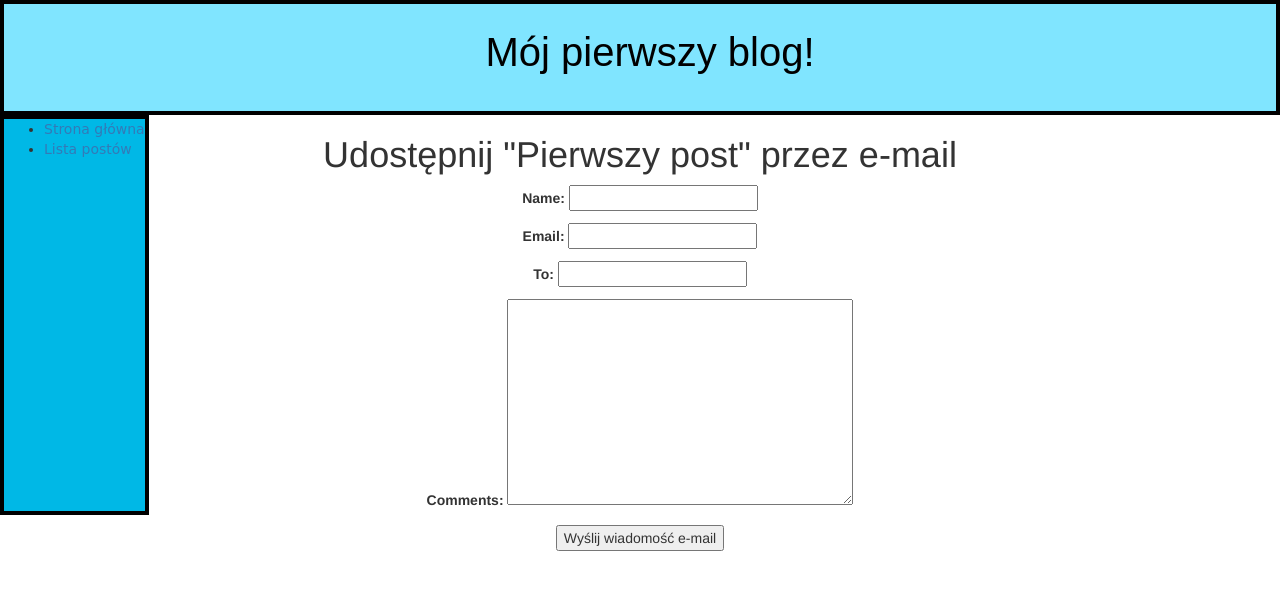
After one commit to AlmightyFist/MY_own_blog, a Django app: page /1/share/ in a window 1280 px wide. The commit adds this page. Shown: the top 590 px of the page. Run offline with Django 3.2, Linux system fonts and the light colour scheme; data comes from the database, SQL or seed files in the repository; both versions use the stored data as it was after the commit; some libraries are stand-ins or nearby versions.

Commit message:
New views and design

```diff
--- a/mysite/blog/admin.py
+++ b/mysite/blog/admin.py
@@ -3,5 +3,7 @@ from .models import Post
 # Register your models here.
 class PostAdmin(admin.ModelAdmin):
     list_display = ('title', 'slug', 'author', 'publish', 'created', 'status')
+    list_filter = ('status', 'created', 'publish', 'author')
+    search_fields = ('title', 'body_text')
 
 admin.site.register(Post, PostAdmin)
--- /dev/null
+++ b/mysite/blog/forms.py
@@ -0,0 +1,14 @@
+from django import forms
+from .models import Post
+
+class PostForm(forms.ModelForm):
+
+    class Meta:
+        model = Post
+        fields = ('title','body_text')
+
+class EmailPostForm(forms.Form):
+    name = forms.CharField(max_length=25)
+    email = forms.EmailField()
+    to = forms.EmailField()
+    comments = forms.CharField(required=False, widget = forms.Textarea)
--- a/mysite/blog/models.py
+++ b/mysite/blog/models.py
@@ -2,10 +2,11 @@ from django.db import models
 from django.utils import timezone
 from django.contrib.auth.models import User
 
+
 # Create your models here.
 class Post(models.Model):
     TABLE_OF_CHOICES = (('draft','Roboczy'),('published','Opublikowany'),)
-    author = models.ForeignKey(User, related_name = 'blog_posts')
+    author = models.ForeignKey(User, on_delete=models.CASCADE)
     title = models.CharField(max_length=250)
     slug = models.SlugField(max_length=250,unique_for_date='publish')
     body_text = models.TextField()
--- /dev/null
+++ b/mysite/blog/static/css/blog1.css
@@ -0,0 +1,55 @@
+a {
+  text-decoration: none;
+}
+
+#sidebar {
+  height: 400px;
+  width: 150p;
+  float:right;
+  font-family:cursive;
+  background-color:  #00b8e6;
+  border: 4px solid black;
+  position: fixed;
+
+}
+body .header {
+ text-align: center;
+ padding: 20px 20px 20px 40px;
+ background-color: #80e5ff;
+ border: 4px solid black;
+}
+
+body .header a {
+  color: black;
+  font-family:fantasy;
+  font-size:40px;
+}
+body .content {
+  text-align: center;
+  position: static;
+}
+
+body .content .main_site {
+  color: black;
+  font-size: 10px;
+  font-family: serif;
+
+}
+
+body .content .content_header {
+  color: red;
+  font-size: 20px;
+  font-family: fantasy;
+}
+
+body .content .posts {
+  color: black;
+  font-size: 15px;
+  font-family: monospace;
+
+}
+
+body .content .posts #title {
+  font-weight: bold;
+  font-size: 17px;
+}
--- a/mysite/blog/templates/blog/base.html
+++ b/mysite/blog/templates/blog/base.html
@@ -2,13 +2,18 @@
 {% load staticfiles %}
 <html>
   <head>
-      <link rel="stylesheet" href="{% static 'css/blog.css' %}" />
+      <link rel="stylesheet" href="//maxcdn.bootstrapcdn.com/bootstrap/3.2.0/css/bootstrap.min.css">
+      <link rel="stylesheet" href="//maxcdn.bootstrapcdn.com/bootstrap/3.2.0/css/bootstrap-theme.min.css">
+      <link rel="stylesheet" href="{% static 'css/blog1.css' %}" />
       <title>Mój blog</title>
   </head>
 
   <body>
-    <div id="header">
+    <div class="header">
       <p><a href="{% url 'main_site' %}">Mój pierwszy blog!<a/></p>
+     {% if user.is_authenticated %}
+      <p><a href="{% url 'post_new' %}" class = "top-menu"><span class="glyphicon glyphicon-plus"></span></a>
+     {% endif %}
     </div>
     <div id ="sidebar">
       {% block sidebar %}
@@ -19,7 +24,7 @@
       {% endblock %}
     </div>
 
-    <div id="content">
+    <div class="content">
       {% block content%} {% endblock %}
     </div>
   </body>
--- a/mysite/blog/templates/blog/main_site.html
+++ b/mysite/blog/templates/blog/main_site.html
@@ -1,5 +1,6 @@
 {% extends "blog/base.html" %}
 {% block content%}
+<div class="main_site">
   <h1>
       <p>Jest to strona startowa mojego nowego bloga </p>
       <p> Z czasem będę ją rozbudowywał</p>
@@ -9,4 +10,5 @@
       </iframe>
 
   </h1>
+</div>
   {% endblock %}
--- /dev/null
+++ b/mysite/blog/templates/blog/share.html
@@ -0,0 +1,17 @@
+{% extends "blog/base.html" %}
+{% block title %}Udostępnij post{% endblock %}
+{% block content %}
+  {% if sent %}
+    <h1>Wiadomość e-mail została wysłana</h1>
+    <p>
+      Wysłanie posta "{{ post.title }}" do {{ cd.to }} zakończyło się sukcesem.
+    </p>
+  {% else %}
+    <h1>Udostępnij "{{ post.title }}" przez e-mail</h1>
+    <form action="." method="post">
+      {{ form.as_p }}
+      {% csrf_token %}
+      <input type="submit" value="Wyślij wiadomość e-mail">
+    </form>
+{% endif %}
+{% endblock %}
--- a/mysite/blog/urls.py
+++ b/mysite/blog/urls.py
@@ -2,7 +2,10 @@ from django.conf.urls import url
 from . import views
 
 urlpatterns = [
-    url(r'^post_list/', views.post_list, name='post_list'),
+    url(r'^post_list/', views.PostListView.as_view(), name='post_list'),
     url(r'^$', views.main_site, name='main_site'),
-    url(r'^post/(?P<pk>\d+)/$', views.post_detail, name='post_detail')
+    url(r'^post/(?P<pk>\d+)/$', views.post_detail, name='post_detail'),
+    url(r'^post/new/$', views.post_new, name ='post_new'),
+    url(r'^post/(?P<pk>\d+)/edit/$', views.post_edit, name='post_edit'),
+    url(r'^(?P<pk>\d+)/share/$', views.post_share,name='post_share'),
 ]
--- a/mysite/blog/views.py
+++ b/mysite/blog/views.py
@@ -1,10 +1,31 @@
 from django.shortcuts import render, get_object_or_404
 from .models import Post
+from django.core.paginator  import Paginator, EmptyPage, PageNotAnInteger
+from django.views.generic import ListView
+from .forms import PostForm, EmailPostForm
+from django.shortcuts import redirect
+from django.utils import timezone
+from django.core.mail import send_mail
+
 
 # Create your views here.
+class PostListView(ListView):
+    queryset = Post.objects.filter(status='published')
+    context_object_name = 'posts'
+    paginate_by = 3
+    template_name = 'blog/post_list.html'
+
 def post_list(request):# wyświetla listę WSZYSTKICH postów
-    posts = Post.objects.filter(status='published')
-    return render(request, 'blog/post_list.html', {'posts':posts} )
+    object_list = Post.objects.filter(status='published')
+    paginator = Paginator(object_list,3) # trzy posty na stronie
+    page = request.GET.get('page')
+    try:
+        posts = paginator.page(page)
+    except PageNotAnInteger:
+        posts = paginator.page(1)
+    except EmptyPage:
+        posts = paginator.page(paginator.num_pages)
+    return render(request, 'blog/post_list.html', {'page':page,'posts':posts} )
 
 def main_site(request):
     return render(request, 'blog/main_site.html', {})
@@ -12,3 +33,49 @@ def main_site(request):
 def post_detail(request, pk):
     post = get_object_or_404(Post, pk=pk)
     return render(request, 'blog/post_detail.html', {'post':post})
+
+def post_new(request):
+        if request.method == "POST":
+            form= PostForm(request.POST)
+            if form.is_valid():
+                post = form.save(commit=False)
+                post.author = request.user
+                post.publish = timezone.now()
+                post.save()
+                return redirect('post_detail', pk=post.pk)
+
+        else:
+            form = PostForm()
+        return render(request, 'blog/post_edit.html', {'form':form})
+
+def post_edit(request, pk):
+    post = get_object_or_404(Post, pk=pk)
+    if request.method == "POST":
+        form = PostForm(request.POST, instance=post)
+        if form.is_valid():
+            post = form.save(commit=False)
+            post.author = request.user
+            post.published_date = timezone.now()
+            post.save()
+            return redirect('post_detail', pk=post.pk)
+    else:
+        form = PostForm(instance=post)
+    return render(request, 'blog/post_edit.html', {'form': form})
+
+def post_share(request, pk):
+    post = get_object_or_404(Post, pk=pk, status='published')
+    sent = False
+
+    if request.method == 'POST':
+
+        form = EmailPostForm(request.POST)
+        if form.is_valid():
+            cd = form.cleaned_data
+            post_url = request.build_absolute_uri(post.get_absolute_url())
+            subject = '{} ({}) zachęca do przeczytania "{}"'.format(cd['name'],cd['email'], post.title)
+            message = 'Przeczytaj post "{}" na stronie {}\n\n Komentarz dodany przez {}: {}'.format(post.title, post_url, cd['name'], cd['comments'])
+            send_mail(subject, message, 'admin@myblog.com', [cd['to']])
+            sent = True
+    else:
+        form = EmailPostForm()
+    return render(request, 'blog/share.html', {'post':post, 'form':form, 'sent':sent})
--- a/mysite/mysite/settings.py
+++ b/mysite/mysite/settings.py
@@ -26,6 +26,11 @@ SECRET_KEY = '=vwvk=4q8%o_(^decns%jk9k^#$+q9@=j=v1zs*!vl85zo%705'
 DEBUG = True
 
 ALLOWED_HOSTS = ['127.0.0.1', '.pythonanywhere.com']
+EMAIL_HOST = 'smtp.gmail.com'
+EMAIL_HOST_USER = 'fireice93@gmail.com'
+EMAIL_HOST_PASSWORD = 'Imperium01@#$**'
+EMAIL_PORT = 587
+EMAIL_USE_TLS = True
 
 
 # Application definition
--- a/mysite/mysite/urls.py
+++ b/mysite/mysite/urls.py
@@ -13,10 +13,10 @@ Including another URLconf
     1. Add an import:  from blog import urls as blog_urls
     2. Add a URL to urlpatterns:  url(r'^blog/', include(blog_urls))
 """
-from django.conf.urls import include, url
 from django.contrib import admin
+from django.urls import path, include
 
 urlpatterns = [
-    url(r'^admin/', include(admin.site.urls)),
-    url(r'',include('blog.urls')),
+    path('admin/', admin.site.urls),
+    path(r'',include('blog.urls')),
 ]
```
Also changed, not shown: mysite/blog/static/css/blog.css (deleted, +0 -43 lines), mysite/blog/templates/blog/pagination.html (added, +13 -0 lines), mysite/blog/templates/blog/post_detail.html (+10 -1 lines), mysite/blog/templates/blog/post_edit.html (added, +9 -0 lines), mysite/blog/templates/blog/post_list.html (+5 -2 lines), mysite/blog/migrations/0001_initial.py, mysite/db.sqlite3.
